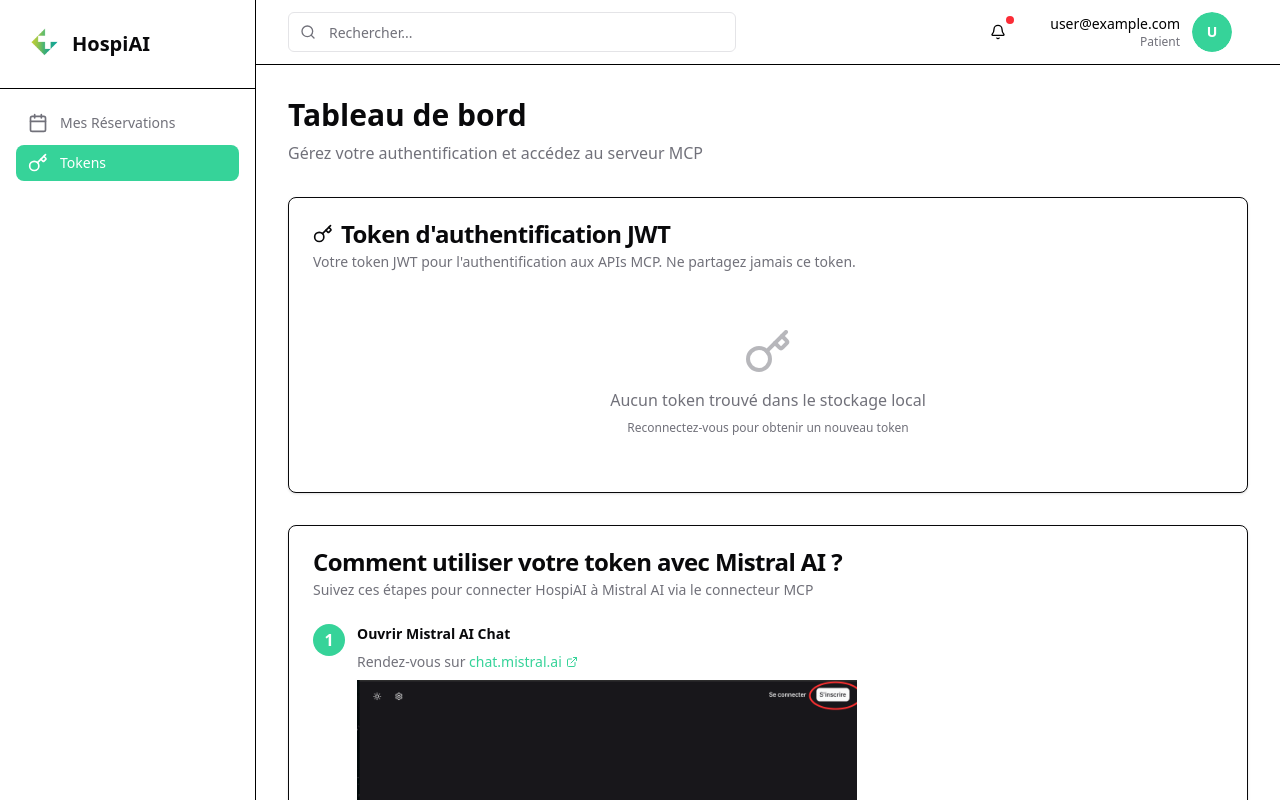
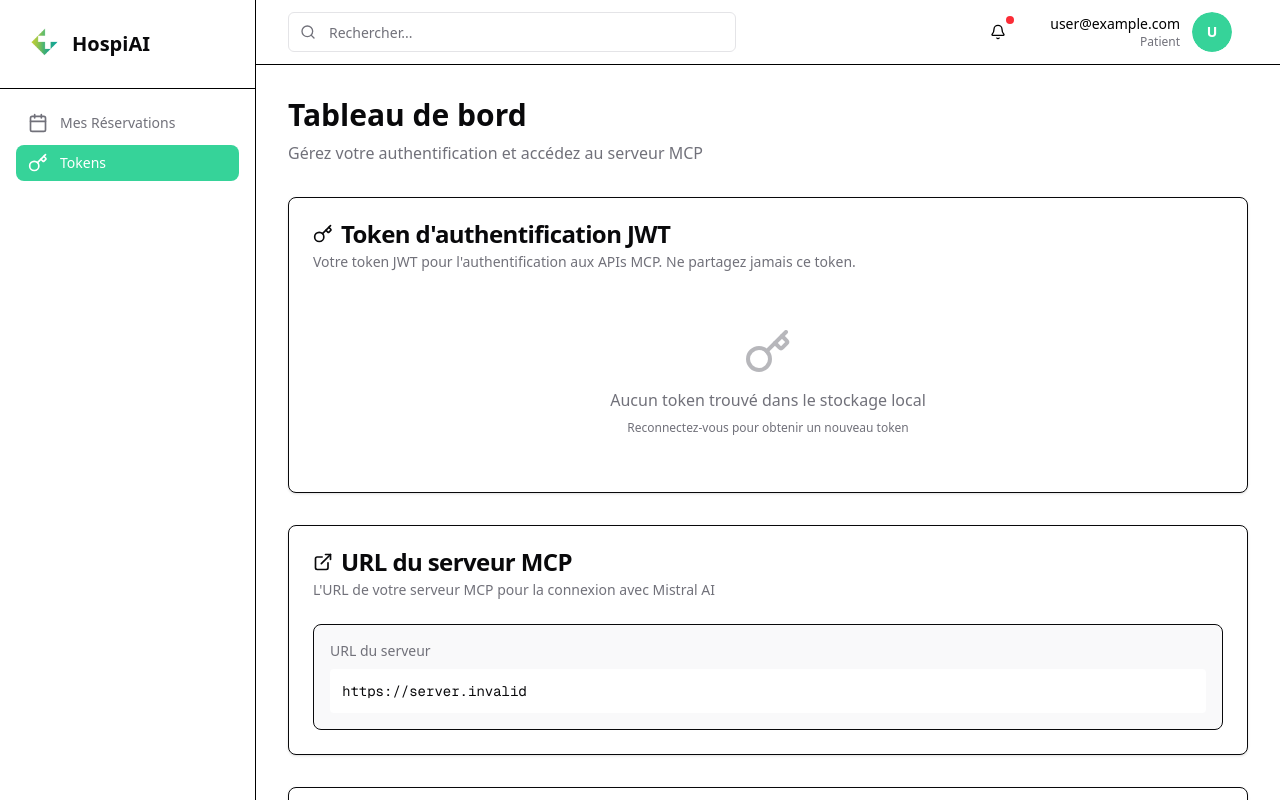
Before and after one commit to RayaneChCh-dev/HospiAI, a Next.js app: page /dashboard/tokens in a window 1280 px wide. Shown: the top 800 px of the page. Built offline with nearby package versions, Linux system fonts and the light colour scheme; no server answers; sample sign-in values are in the browser's storage.

Commit message:
Added MCP Url to tokens page

```diff
--- a/app/dashboard/tokens/page.tsx
+++ b/app/dashboard/tokens/page.tsx
@@ -138,6 +138,29 @@
               </p>
             </div>
           )}
+        </CardContent>
+      </Card>
+
+      {/* MCP URL Card */}
+      <Card>
+        <CardHeader>
+          <CardTitle className="flex items-center gap-2">
+            <ExternalLink className="h-5 w-5" />
+            URL du serveur MCP
+          </CardTitle>
+          <CardDescription>
+            L&apos;URL de votre serveur MCP pour la connexion avec Mistral AI
+          </CardDescription>
+        </CardHeader>
+        <CardContent>
+          <div className="rounded-lg border bg-muted/50 p-4">
+            <span className="text-sm font-medium text-muted-foreground block mb-2">
+              URL du serveur
+            </span>
+            <div className="rounded bg-background p-3 font-mono text-sm break-all text-foreground">
+              {MCP_SERVER_URL}
+            </div>
+          </div>
         </CardContent>
       </Card>
 
```
